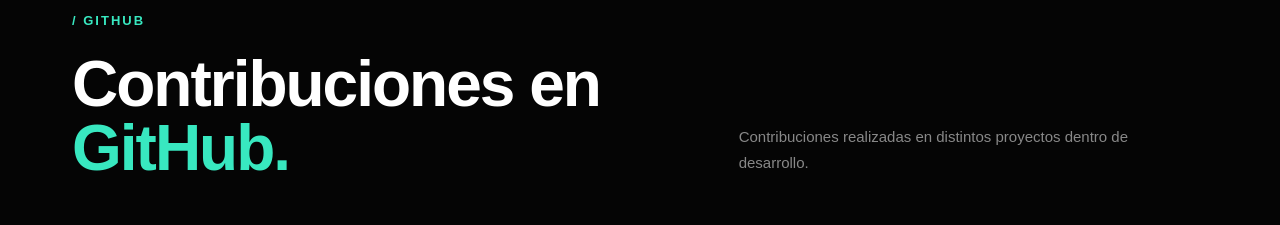
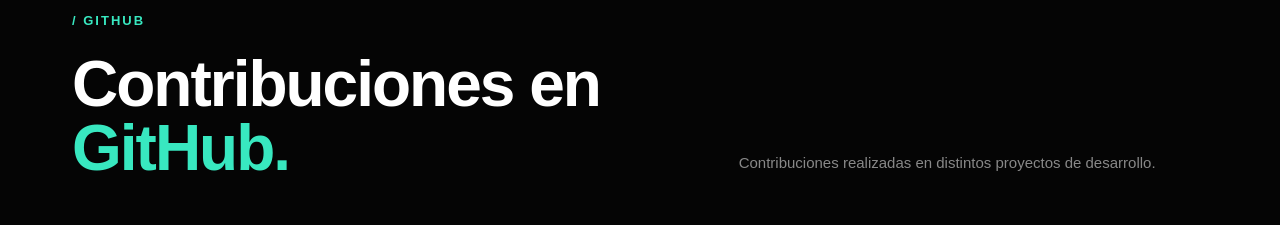
Before and after one commit to HereticSoba/diego-portfolio, a React (Vite) app: page / in a window 1280 px wide. Shown: the part 4240-4465 px from the top of the page. Built offline with nearby package versions, Linux system fonts and the light colour scheme; no server answers.

Commit message:
Title changed

```diff
--- a/src/sections/GithubActivity/GithubActivity.tsx
+++ b/src/sections/GithubActivity/GithubActivity.tsx
@@ -131,7 +131,7 @@
 
                     <p className="github-introduction">
                         Contribuciones realizadas en distintos proyectos
-                        dentro de desarrollo.
+                        de desarrollo.
                     </p>
 
                 </div>
```
